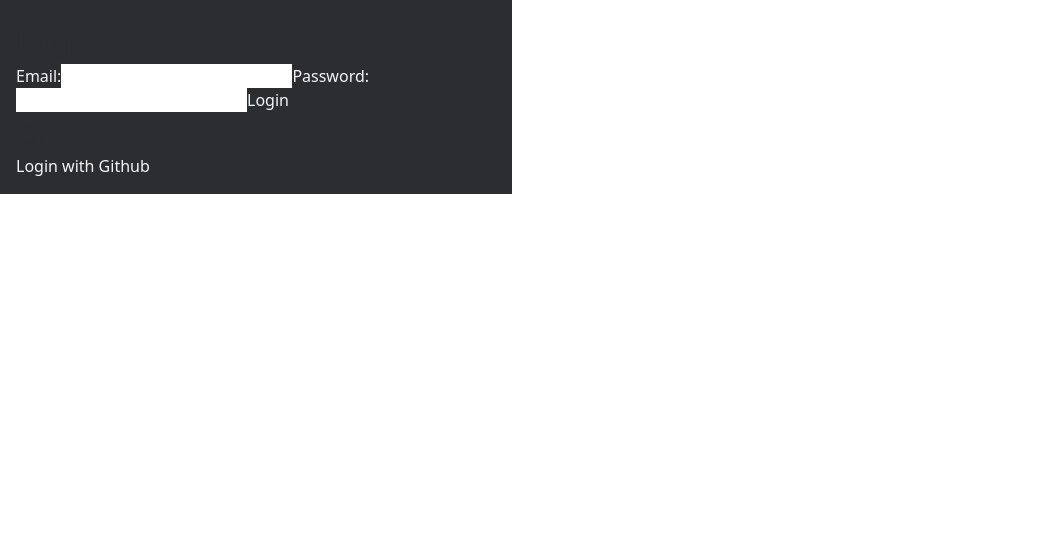
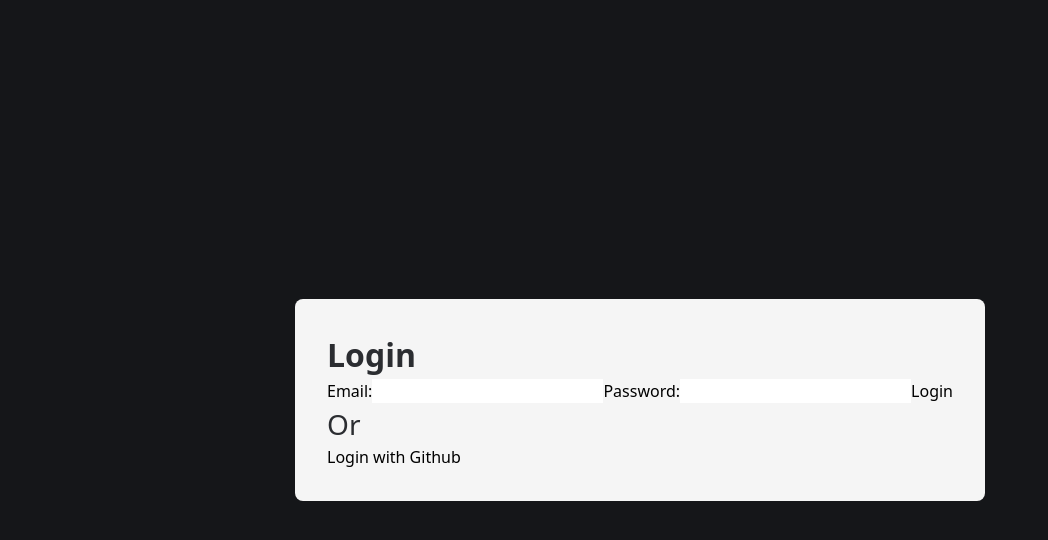
Before and after one commit to PiotrPlotast/markdown-editor-web-app, a React (Vite) app in the folder markdown-editor-web-app/: page / in a window 1280 px wide. Shown: the top 540 px of the page, without its empty margins (0-1048 px from the left). Built offline with nearby package versions, Linux system fonts and the light colour scheme; no server answers; the HTML template or start-up script is replaced by a standard one.

Commit message:
feat: enhance LoginPage with GitHub authentication and improved styling

```diff
--- a/markdown-editor-web-app/src/LoginPage.tsx
+++ b/markdown-editor-web-app/src/LoginPage.tsx
@@ -1,6 +1,9 @@
+import { signInWithGithub } from "./supabase/auth";
+
 export default function LoginPage() {
   return (
-    <div className="bg-gray-700 text-gray-100 p-4 max-w-lg">
+    <div className="h-dvh flex items-center justify-center bg-gray-900">
+      <div className="bg-gray-100 p-8 rounded-lg">
         <h1>Login</h1>
         <form>
           <label>
@@ -14,7 +17,8 @@ export default function LoginPage() {
           <button type="submit">Login</button>
         </form>
         <h2>Or</h2>
-      <button>Login with Github</button>
+        <button onClick={signInWithGithub}>Login with Github</button>
+      </div>
     </div>
   );
 }
```
Lines whose indentation alone changed are shown as unchanged.
